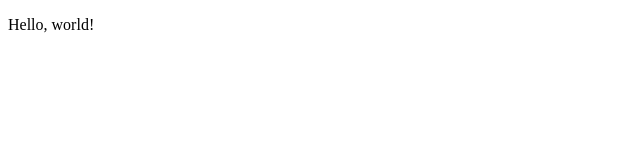
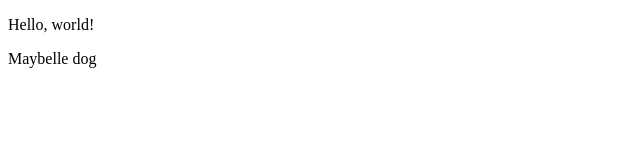
Before and after one commit to txmurray/practice-repo, a plain HTML site: page index.html in a window 1280 px wide. Shown: the full height of the page, 0-640 px from the left. Drawn offline with Linux system fonts and the light colour scheme.

Commit message:
add more text

```diff
--- a/index.html
+++ b/index.html
@@ -8,5 +8,6 @@
 </head>
 <body>
   <p>Hello, world!</p>
+  <p>Maybelle dog</p>
 </body>
 </html>
```
